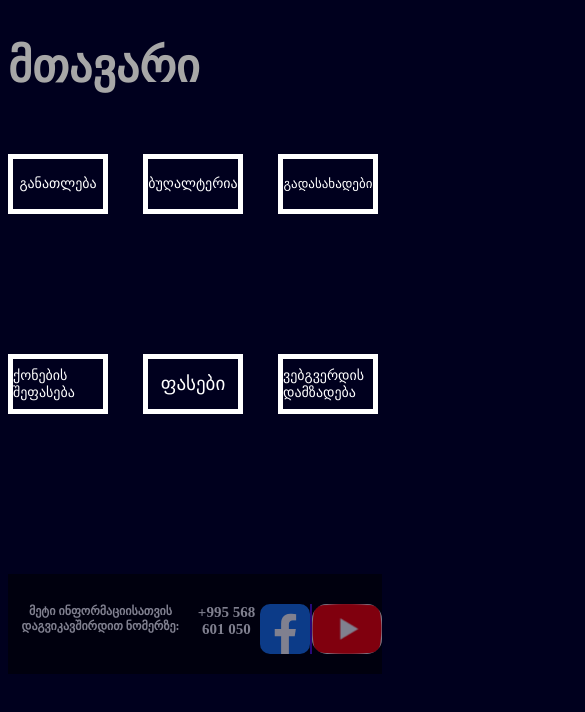
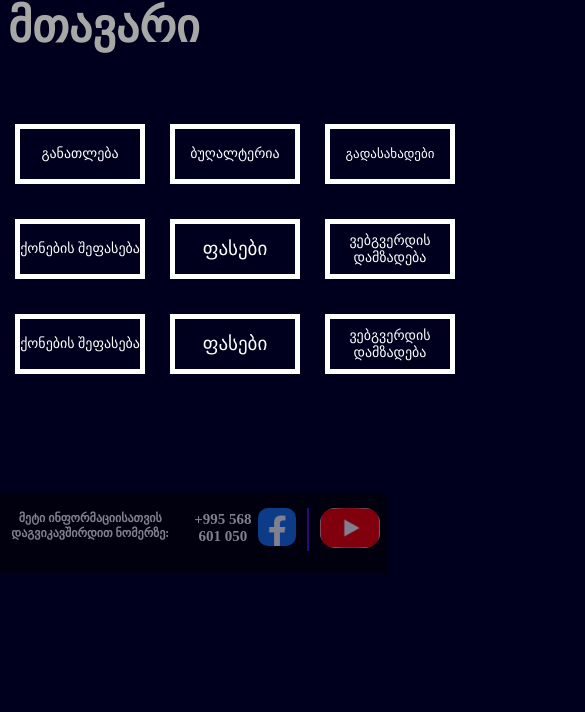
Before and after one commit to ngigauri7/project, a plain HTML site: page index.html in a window 390 px wide. Shown: the top 712 px of the page, 585 px wide, since content can reach past the window. Drawn offline with Linux system fonts and the light colour scheme.

Commit message:
done first page
first page cooked

```diff
--- a/index.html
+++ b/index.html
@@ -9,19 +9,17 @@
   <body>
     <header>
       <h1>მთავარი</h1>
-
     </header>
 
     <div class="container">
-
       <div class="card">
         <div class="cardbox2">
           <div class="btnnn">
             <div class="side default-side">
-              <a class="carda1"  class="ganatleba" href="">განათლება</a>
+              <a class="carda1" class="ganatleba" href="">განათლება</a>
             </div>
             <div class="side hover-side">
-              <a class="carda2"  class="ganatleba" href=""> განათლება</a>
+              <a class="carda2" class="ganatleba" href=""> განათლება</a>
             </div>
           </div>
 
@@ -30,21 +28,50 @@
               <a class="bugaltery" class="first" href="">ბუღალტერია</a>
             </div>
             <div class="side hover-side">
-              <a class="bugaltery" class="second" href="">ბუღალტერია</a>
+              <a class="bugaltery2" class="second" href="">ბუღალტერია</a>
             </div>
           </div>
 
           <div class="btnnn">
             <div class="side default-side">
-              <a class="carda12"  href="">გადასახადები</a>
+              <a class="carda12" href="">გადასახადები</a>
             </div>
             <div class="side hover-side">
-              <a class="carda21"  href="">გადასახადები</a>
+              <a class="carda21" href="">გადასახადები</a>
             </div>
           </div>
         </div>
 
         <div class="cardbox3">
+          <div class="btnnn">
+            <div class="side default-side">
+              <a class="carda1" class="first" href="">ქონების შეფასება</a>
+            </div>
+            <div class="side hover-side">
+              <a class="carda2" class="second" href="">ქონების შეფასება</a>
+            </div>
+          </div>
+
+          <div class="btnnn">
+            <div class="side default-side">
+              <a class="first" href="">ფასები</a>
+            </div>
+            <div class="side hover-side">
+              <a class="second" href="">ფასები</a>
+            </div>
+          </div>
+
+          <div class="btnnn">
+            <div class="side default-side">
+              <a class="carda11" class="first1" href="">ვებგვერდის დამზადება</a>
+            </div>
+            <div class="side hover-side">
+              <a class="carda22" class="first1" href="">ვებგვერდის დამზადება</a>
+            </div>
+          </div>
+        </div>
+
+        <div class="cardbox4">
           <div class="btnnn">
             <div class="side default-side">
               <a class="carda1" class="first" href="">ქონების შეფასება</a>
@@ -78,16 +105,24 @@
     <footer>
       <div class="footercard1">
         <h1>მეტი ინფორმაციისათვის დაგვიკავშირდით ნომერზე:</h1>
-      <h2> +995 568 601 050</h2>
+        <h2>+995 568 601 050</h2>
       </div>
 
       <div class="footercard2">
         <a href="https://www.facebook.com/profile.php?id=100094130442700">
-          <img class="fb" src="images/facebook-icon-512x512-seb542ju 1.png" alt="fb logo">
-
+          <img
+            class="fb"
+            src="images/facebook-icon-512x512-seb542ju 1.png"
+            alt="fb logo"
+          />
         </a>
-        <img class="line" src="images/Line 4.png" alt="line">
-        <a href="https://www.youtube.com/@fofioeducation4142"><img class="yt" src="images/YouTube_full-color_icon_(2017) 1.png" alt="yt logo"></a>
+        <img class="line" src="images/Line 4.png" alt="line" />
+        <a href="https://www.youtube.com/@fofioeducation4142"
+          ><img
+            class="yt"
+            src="images/YouTube_full-color_icon_(2017) 1.png"
+            alt="yt logo"
+        /></a>
       </div>
     </footer>
   </body>
--- a/style.css
+++ b/style.css
@@ -9,8 +9,9 @@ body {
 
 header {
   width: 1300px;
-  margin: 0 auto;
-  margin-bottom: 100px;
+  margin-left: 30px;
+  margin-bottom: 0px;
+  margin-top: -40px;
 }
 header h1 {
   font-size: 60px;
@@ -18,8 +19,8 @@ header h1 {
 }
 
 .container {
-  width: 1300px;
-  height: 300px;
+  width: 1000px;
+  height: 100%;
   margin: 0 auto;
 }
 .btn {
@@ -36,7 +37,7 @@ header h1 {
 .cardbox1 {
   display: flex;
   justify-content: space-between;
-  width: 1300px;
+  width: 1000px;
   margin: 0 auto;
   height: 100px;
 }
@@ -44,7 +45,7 @@ header h1 {
 .cardbox2 {
   display: flex;
   justify-content: space-between;
-  width: 1300px;
+  width: 1100px;
   margin: 0 auto;
   height: 100px;
   margin-top: 100px;
@@ -127,19 +128,22 @@ body {
   background-size: contain;
 }
 
-.card {
-  width: 1300px;
-
-  position: absolute;
-}
-
 .cardbox3 {
   display: flex;
   justify-content: space-between;
-  width: 1300px;
+  width: 1100px;
   margin: 0 auto;
   height: 100px;
-  margin-top: 100px;
+  margin-top: 50px;
+}
+
+.cardbox4 {
+  display: flex;
+  justify-content: space-between;
+  width: 1100px;
+  margin: 0 auto;
+  height: 100px;
+  margin-top: 50px;
 }
 
 .cardbox2 {
@@ -157,12 +161,12 @@ header {
 
 footer {
   width: 100%;
-  height: 100px;
+  height: 80px;
   background-color: rgb(0, 0, 0);
   opacity: 0.5;
   display: flex;
   justify-content: space-around;
-  margin-top: 50px;
+  margin-top: 79px;
 }
 
 footer h1 {
@@ -182,11 +186,11 @@ footer h2 {
   display: flex;
   justify-content: space-between;
   text-align: center;
-  margin-top: 20px;
+  margin-top: -5px;
 }
 
 .footercard2 {
-  margin-top: 30px;
+  margin-top: 15px;
   display: flex;
   width: 150px;
   justify-content: space-between;
@@ -218,11 +222,39 @@ footer h2 {
   color: rgb(61, 60, 60);
 }
 
+.bugaltery2 {
+  color: rgb(61, 60, 60);
+}
+
+
+
 @media (max-width: 680px) {
   .cardbox2 {
-    width: 370px;
+    width: 440px;
     margin-left: 0;
-    margin-top: -70px;
+  }
+
+  header {
+    width: 442px;
+  }
+  .cardbox4 {
+    width: 440px;
+    margin-left: 0;
+    margin-top: -5px;
+  }
+
+  .container {
+    margin-top: 40px;
+    width: 442px;
+    height: 100%;
+    margin-left: 7px;
+    margin-right: 0px;
+  }
+.btnnn a {
+  text-align: center;
+}
+  header {
+    margin-left: 0px;
   }
 
   .ganat {
@@ -230,21 +262,23 @@ footer h2 {
   }
 
   .btnnn {
-    width: 100px;
+    width: 130px;
     height: 60px;
   }
- .bugaltery {
-  font-size: 14px;
-  color: white;
- }
+  .bugaltery {
+    font-size: 14px;
+    color: white;
+  }
 
   .cardbox3 {
-    width: 370px;
+    width: 440px;
     margin-left: 0px;
+    margin-top: -5px;
   }
 
-  header {
-    width: 700px;
+  body {
+    width: 100%;
+    height: 100%;
   }
 
   header h1 {
@@ -252,7 +286,7 @@ footer h2 {
   }
 
   .card {
-    width: 370px;
+    width: 440px;
   }
 
   .default-side {
@@ -268,12 +302,16 @@ footer h2 {
     margin-top: 10px;
   }
 
+  footer {
+    margin-left: -10px;
+  }
+
   footer h2 {
     margin-top: 10px;
   }
 
   footer {
-    max-width: 450px;
+    max-width: 458px;
   }
 
   .carda12 {
@@ -284,6 +322,10 @@ footer h2 {
     font-size: 14px;
   }
 
+  .carda2 {
+    font-size: 14px;
+  }
+
   .side {
     font-size: 19px;
   }
@@ -291,4 +333,38 @@ footer h2 {
   .carda11 {
     font-size: 14px;
   }
+
+  .carda22 {
+    font-size: 14px;
+  }
+
+  .footercard1 {
+    width: 300px;
+  }
+
+  footer h1 {
+    margin-top: 23px;
+    margin-left: -5px;
+  }
+
+  footer h2 {
+    margin-top: 23px;
+  }
+
+  .fb {
+    width: 38px;
+    height: 38px;
+  }
+
+  .yt {
+    width: 60px;
+    height: 40px;
+    margin-right: 8px;
+  }
+
+  .line {
+    height: 43px;
+  }
+
+
 }
```
